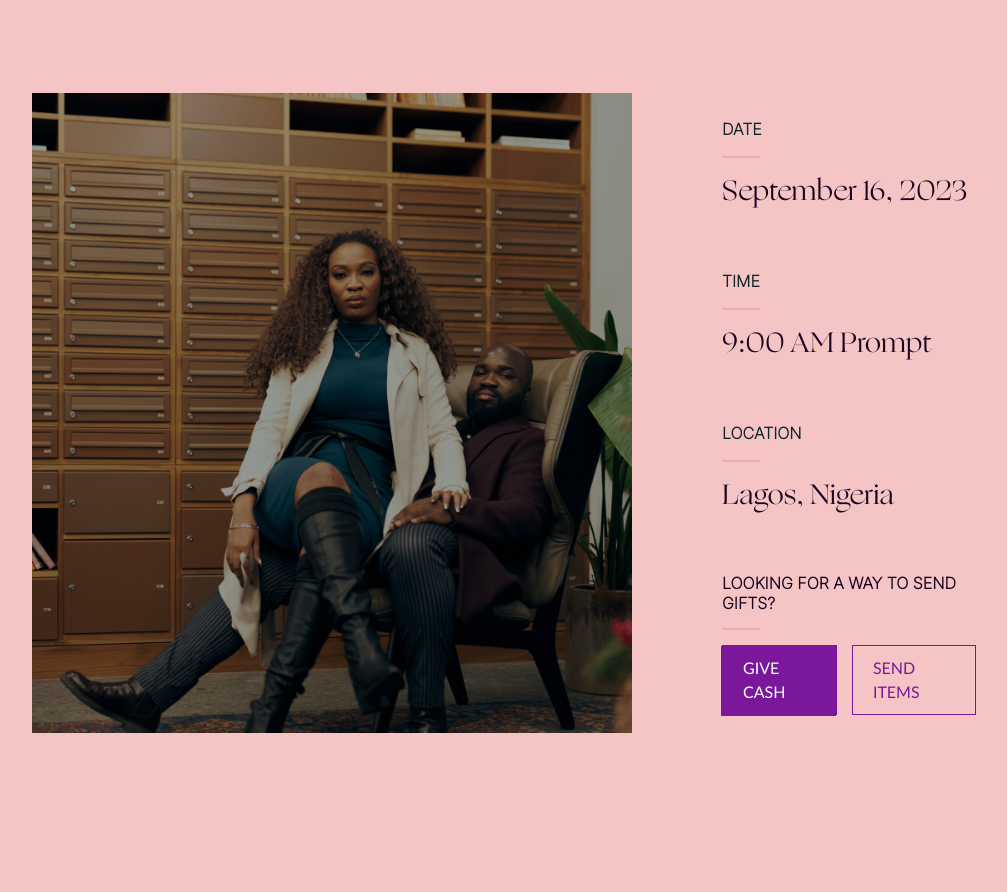
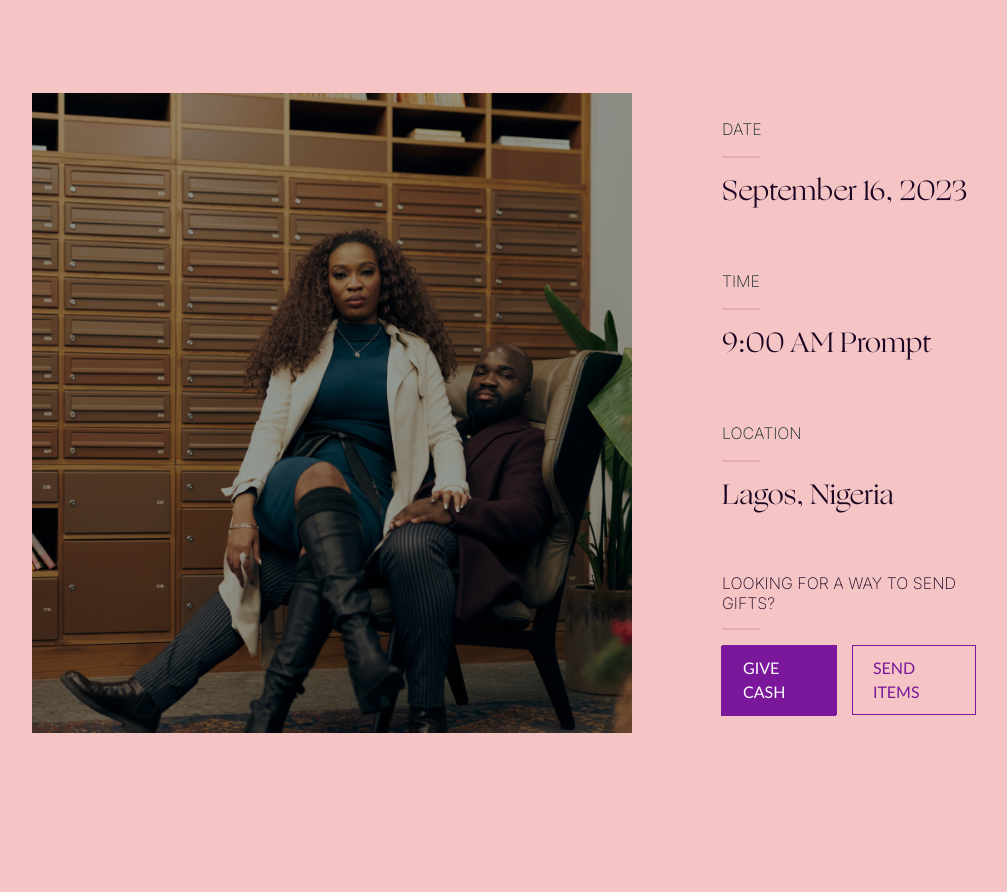
Before and after one commit to Joesef127/Aristocrasy, a plain HTML site: page index.html in a window 1280 px wide. Shown: the part 948-1840 px from the top of the page, without its empty margins (96-1103 px from the left). Drawn offline with Linux system fonts and the light colour scheme; files whose address does not match are found by name.

Commit message:
Add files via upload

```diff
--- a/style.css
+++ b/style.css
@@ -43,7 +43,7 @@
 	/* ##font weight */
 	--fw-1: 300;
 	--fw-2: 400;
-	--fw-3: 600;
+	--fw-3: 500;
 
 	/* ##font family */
 	--ff-1: ogg, "Courier New", Courier, monospace;
```
